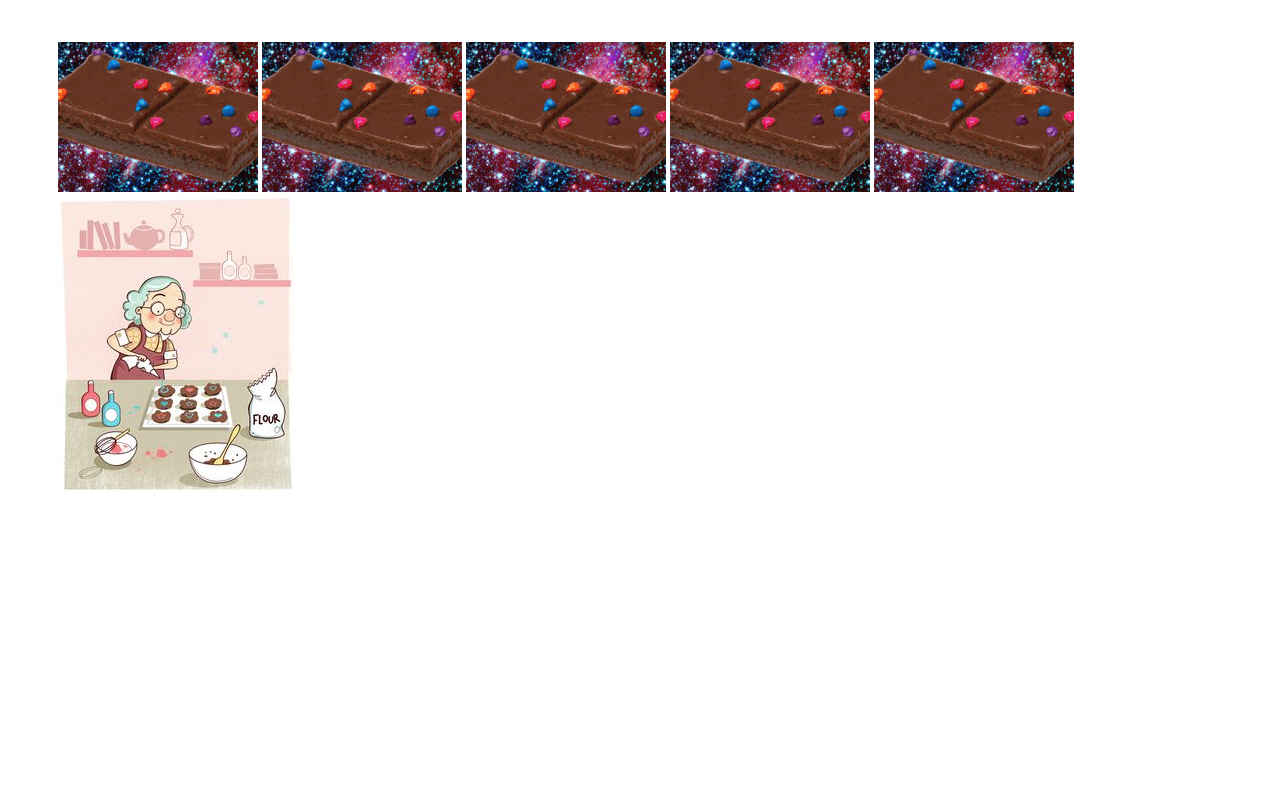
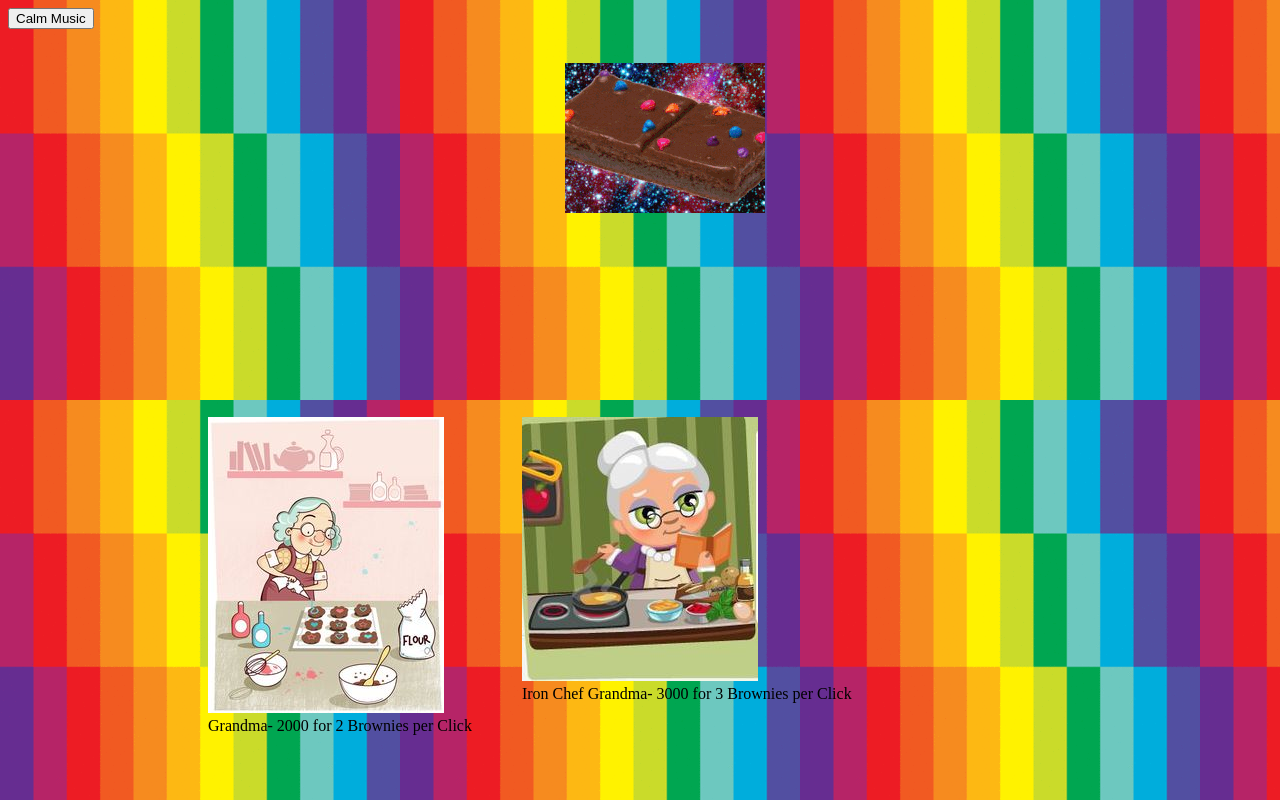
Before and after one commit to dawsonjones808/Brownie-Baker, a plain HTML site: page index.html in a window 1280 px wide. Drawn offline with Linux system fonts and the light colour scheme.

Commit message:
Finished second upgrade
iron chef grandma

3000 brownies for 3 brownies per click

```diff
--- a/css/style.css
+++ b/css/style.css
@@ -1,11 +1,24 @@
 .brownie {
 	padding-left: 50px;
+	text-align: center;
 
 }
-.grandma{
-	padding-left: 50px;
-	padding-bottom: 500px;
-	width: 50px;
-	height: 50px;
 
+#market{
+	margin-top: 200px;
 }
+
+#grandmaDiv{
+	margin-left: 200px;
+	float: left;
+	height: 100px;
+}
+#ironchefDiv{
+	margin-left: 50px;
+	float: left;
+}
+
+
+body {
+    background-image: url("../images/giphy.gif");
+}
--- a/index.html
+++ b/index.html
@@ -5,17 +5,21 @@
 		<link rel="stylesheet" type="text/css" href="css/style.css">
 	</head>
 		<body>
+		<button type="button" onclick="music()" name="Calm Music">Calm Music</button>
 		<div class=brownie>
 			<br>
 			<p id="score"></p>
 			<input onclick="press()" type="image" id="button" src="images/brownie.gif">
-			<input onclick="press()" type="image" id="button" src="images/brownie.gif">
-			<input onclick="press()" type="image" id="button" src="images/brownie.gif">
-			<input onclick="press()" type="image" id="button" src="images/brownie.gif">
-			<input onclick="press()" type="image" id="button" src="images/brownie.gif">
 			</div>
-			<div class=grandma>
-			<input onclick="grandma()" type="image" id="button" src="images/grandma.jpg">
+			<div id="market">
+				<div id="grandmaDiv">
+					<input onclick="grandma()" type="image" id="button" src="images/grandma.jpg">
+					<div> Grandma- 2000 for 2 Brownies per Click</div>
+				</div>
+				<div id="ironchefDiv">
+					<input onclick="ironchef()" type="image" id="button" src="images/imgres.jpg">
+					<div> Iron Chef Grandma- 3000 for 3 Brownies per Click</div>
+				</div>
 			</div>
 		<script type="text/javascript" src="js/app.js"></script>
 		</body>
--- a/js/app.js
+++ b/js/app.js
@@ -1,22 +1,41 @@
 var count = 0;
 var bonus = 0;
-
+var bonusPoint = 0;
+var bonusmultiplier = 0;
 
 var press = function() {
 	count++;
 	count=count+bonus;
 	document.getElementById('score').innerHTML = "Current Brownies: " + count;
 	console.log("press variable");
+	if (Math.floor(Math.random() * 100) == 1){
+		count= count+200
+		document.getElementById('score').innerHTML = "Current Brownies: " + count;
+		console.log("You got a Corner Brownie!")
+	}
 }
+
 var grandma = function() {
 	if (count>=2000){
-	bonus=1;
-	count= count-2000;
+		bonus=1;
+		count= count-2000;
+		document.getElementById('score').innerHTML = "Current Brownies: " + count;
+	}
+	else{
+		bonus=0;
+	}
+}
+
+var ironchef = function() {
+	if (count>=3000){
+		bonus=2;
+	count= count-3000;
 	document.getElementById('score').innerHTML = "Current Brownies: " + count;
 	}
 	else{
 		bonus=0;
 	}
+}
 
-	console.log("click variable");
-}
+
+console.log("click variable");
```
Also changed, not shown: images/giphy.gif (added), images/imgres.jpg (added), 4 other files.
